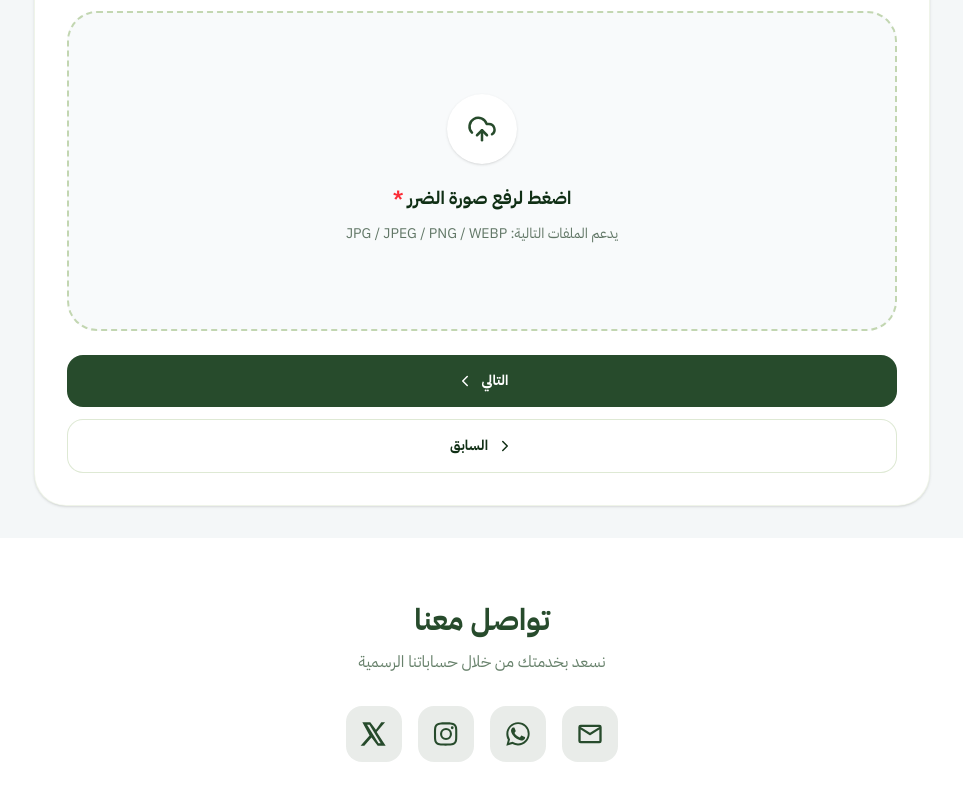
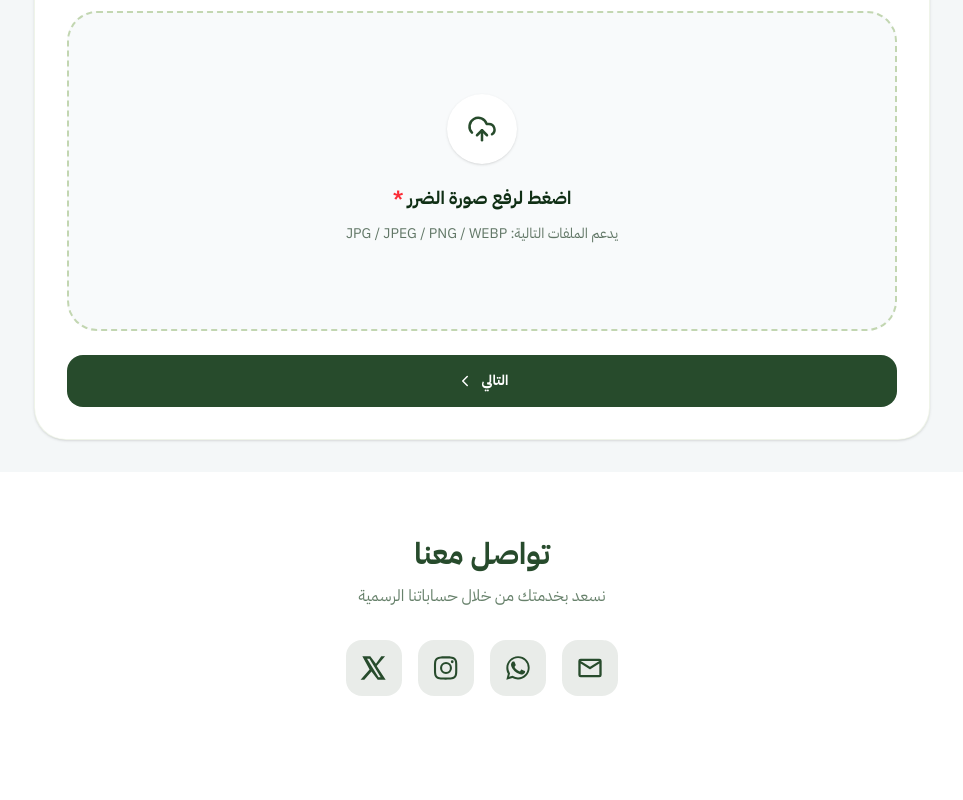
Before and after one commit to Raghad034-acc/QadderSystem, a Next.js app in the folder qadder-frontend/: page /upload-images in a window 1280 px wide. Shown: the part 744-1544 px from the top of the page, without its empty margins (158-1121 px from the left). After the commit the page ends 1504 px from the top, so only its background shows below. Built offline with nearby package versions, Linux system fonts and the light colour scheme.

Commit message:
Frontend Final Comments & Delete Back Button

```diff
--- a/qadder-frontend/app/globals.css
+++ b/qadder-frontend/app/globals.css
@@ -1,5 +1,7 @@
+/* Import Tailwind CSS base styles */
 @import "tailwindcss";
 
+/* Define custom theme variables for the Qadder design system */
 @theme {
   --color-qadder-black: #000000;
   --color-qadder-light: #FCFFE4;
@@ -19,6 +21,8 @@
   --color-qadder-error: #D32F2F;
   --color-qadder-info: #0288D1;
 }
+
+/* Enable smooth scrolling behavior across the application */
 html {
   scroll-behavior: smooth;
 }
--- a/qadder-frontend/app/report-review/page.tsx
+++ b/qadder-frontend/app/report-review/page.tsx
@@ -457,6 +457,16 @@ export default function ReportReviewPage() {
               التالي
               <ChevronLeft size={18} />
             </button>
+      {hasAnyFalse && (
+  <button
+    type="button"
+    onClick={() => router.push("/upload-report")}
+    className="inline-flex w-full items-center justify-center gap-2 rounded-2xl border border-qadder-border/40 bg-white px-5 py-4 text-sm font-bold text-qadder-dark transition hover:bg-qadder-background"
+  >
+    <ChevronRight size={18} />
+    السابق
+  </button>
+)}
           </div>
         </div>
       </section>
--- a/qadder-frontend/app/upload-images/page.tsx
+++ b/qadder-frontend/app/upload-images/page.tsx
@@ -8,7 +8,6 @@ import {
   AlertTriangle,
   Check,
   ChevronLeft,
-  ChevronRight,
   PencilLine,
   Trash2,
   UploadCloud,
@@ -368,14 +367,7 @@ export default function UploadImagesPage() {
               {!loading && <ChevronLeft size={18} />}
             </button>
 
-            <button
-              type="button"
-              onClick={() => router.push(`/report-review?case_id=${caseId}`)}
-              className="inline-flex w-full items-center justify-center gap-2 rounded-2xl border border-qadder-border/40 bg-white px-5 py-4 text-sm font-bold text-qadder-dark transition hover:bg-qadder-background"
-            >
-              <ChevronRight size={18} />
-              السابق
-            </button>
+
           </div>
         </div>
       </section>
--- a/qadder-frontend/app/upload-report/page.tsx
+++ b/qadder-frontend/app/upload-report/page.tsx
@@ -7,7 +7,7 @@ import {
   CircleCheckBig,
   Paperclip,
   Check,
-  ChevronRight,
+  Home,
   ChevronLeft,
   ChevronDown,
 } from "lucide-react";
@@ -16,11 +16,13 @@ import AppNavbar from "@/components/AppNavbar";
 import PageLoader from "@/components/PageLoader";
 import ContactUs from "@/components/ContactUs";
 
+// Type definition for the logged-in user stored in localStorage.
 type StoredUser = {
   user_profile_id?: string;
   first_name?: string;
 };
 
+// Type definition for vehicles fetched from the backend.
 type Vehicle = {
   id: string;
   brand: string;
@@ -30,6 +32,7 @@ type Vehicle = {
   plate_number: string;
 };
 
+// Progress steps shown at the top of the workflow.
 const steps = [
   "رفع التقرير",
   "رفع الصورة",
@@ -60,9 +63,12 @@ function CustomDropdown({
   onChange: (value: string) => void;
   disabled?: boolean;
 }) {
+  // Controls whether the dropdown menu is open or closed.
   const [open, setOpen] = useState(false);
+  // Reference used to detect clicks outside the dropdown.
   const dropdownRef = useRef<HTMLDivElement | null>(null);
 
+   // Close the dropdown when the user clicks outside of it.
   useEffect(() => {
     const handleClickOutside = (event: MouseEvent) => {
       if (
@@ -79,8 +85,10 @@ function CustomDropdown({
     };
   }, []);
 
+   // Find the selected option label based on the current value.
   const selectedOption = options.find((option) => option.value === value);
 
+  // Select an option and close the dropdown menu.
   const handleSelect = (selectedValue: string) => {
     onChange(selectedValue);
     setOpen(false);
@@ -136,14 +144,22 @@ function CustomDropdown({
 export default function UploadReportPage() {
   const router = useRouter();
 
+  // Stores the logged-in user data.
   const [user, setUser] = useState<StoredUser | null>(null);
+  // Stores vehicles linked to the current user.
   const [vehicles, setVehicles] = useState<Vehicle[]>([]);
+  // Stores the selected vehicle id from the dropdown.
   const [selectedVehicleId, setSelectedVehicleId] = useState("");
+  // Stores the selected Najm PDF file.
   const [selectedFile, setSelectedFile] = useState<File | null>(null);
 
+  // Controls full-page loading while user and vehicles are being loaded.
   const [pageLoading, setPageLoading] = useState(true);
+  // Controls upload button loading state.
   const [uploading, setUploading] = useState(false);
+  // Stores backend error messages.
   const [error, setError] = useState("");
+  // Stores successful upload message.
   const [success, setSuccess] = useState("");
 
   // Handle user logout
@@ -235,6 +251,7 @@ export default function UploadReportPage() {
   const handleSubmit = async (e: React.FormEvent) => {
     e.preventDefault();
 
+    // Validate data
     if (!user?.user_profile_id) {
       setError("معرف المستخدم غير موجود");
       return;
@@ -255,11 +272,13 @@ export default function UploadReportPage() {
       setError("");
       setSuccess("");
 
+      // Build form data for multipart file upload.
       const formData = new FormData();
       formData.append("user_profile_id", user.user_profile_id);
       formData.append("vehicle_id", selectedVehicleId);
       formData.append("file", selectedFile);
 
+      // Send Najm report to backend Step 1 endpoint.
       const res = await fetch(
         "http://127.0.0.1:8000/step1/upload-najm-report",
         {
@@ -270,6 +289,7 @@ export default function UploadReportPage() {
 
       const data = await res.json();
 
+      // Handle backend validation
       if (!res.ok) {
         if (typeof data?.detail === "string") {
           throw new Error(data.detail);
@@ -282,6 +302,7 @@ export default function UploadReportPage() {
         throw new Error("فشل في رفع التقرير");
       }
 
+      // Store Step 1 response for the next review page.
       localStorage.setItem("latestNajmStep1", JSON.stringify(data));
 
       setSuccess("تم رفع التقرير ومطابقة البيانات بنجاح");
@@ -491,8 +512,9 @@ export default function UploadReportPage() {
                 onClick={() => router.push("/")}
                 className="inline-flex w-full items-center justify-center rounded-2xl border border-qadder-border/40 bg-white px-5 py-4 text-sm font-bold text-qadder-dark transition hover:bg-qadder-background"
               >
-                <ChevronRight size={18} />
-                السابق
+                <Home size={18} />
+                                    العودة للصفحة الرئيسية
+
               </button>
             </div>
           </form>
--- a/qadder-frontend/components/AppNavbar.tsx
+++ b/qadder-frontend/components/AppNavbar.tsx
@@ -1,3 +1,4 @@
+// Navigation bar component Provides a responsive top navbar with a mobile side menu for navigating between pages.
 "use client";
 
 import { useState } from "react";
--- a/qadder-frontend/components/ContactUs.tsx
+++ b/qadder-frontend/components/ContactUs.tsx
@@ -1,3 +1,4 @@
+// Contact section component Displays social media and communication links for users to reach Qadder
 export default function ContactUs() {
   return (
     <section id="contact" className="bg-white py-16 text-qadder-primary">
--- a/qadder-frontend/components/PageLoader.tsx
+++ b/qadder-frontend/components/PageLoader.tsx
@@ -2,6 +2,7 @@ type PageLoaderProps = {
   text?: string;
 };
 
+// Reusable loading component Displays animated bouncing dots with a customizable message
 export default function PageLoader({ text = "جاري التحميل..." }: PageLoaderProps) {
   return (
       <div className="flex flex-col items-center gap-6">
```
Also changed, not shown: qadder-frontend/app/layout.tsx (+6 -1 lines), qadder-frontend/app/page.tsx (+7 -0 lines), qadder-frontend/app/vehicles/page.tsx (+6 -1 lines), 12 other files (tests, documents, lock files or other folders).
